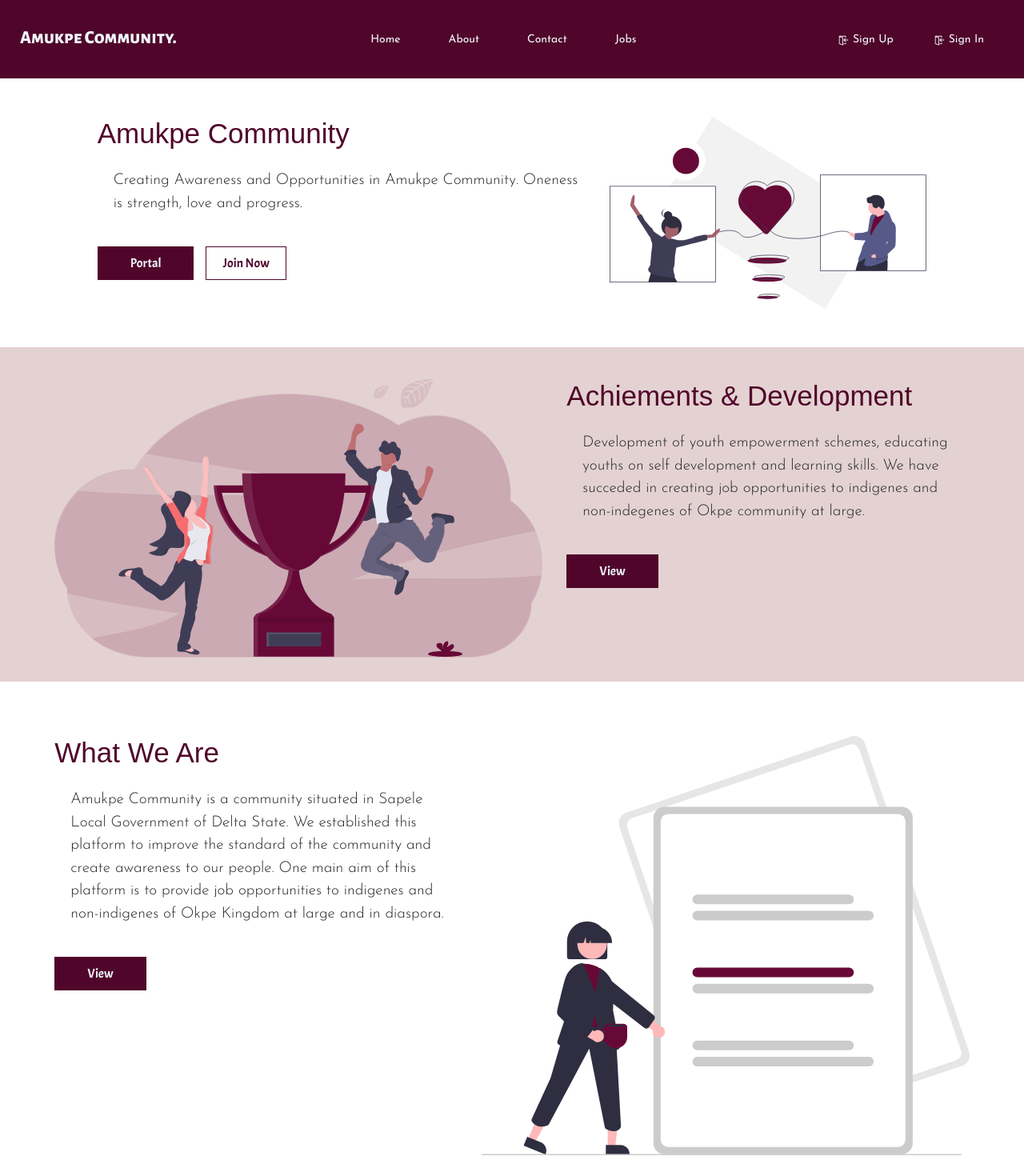
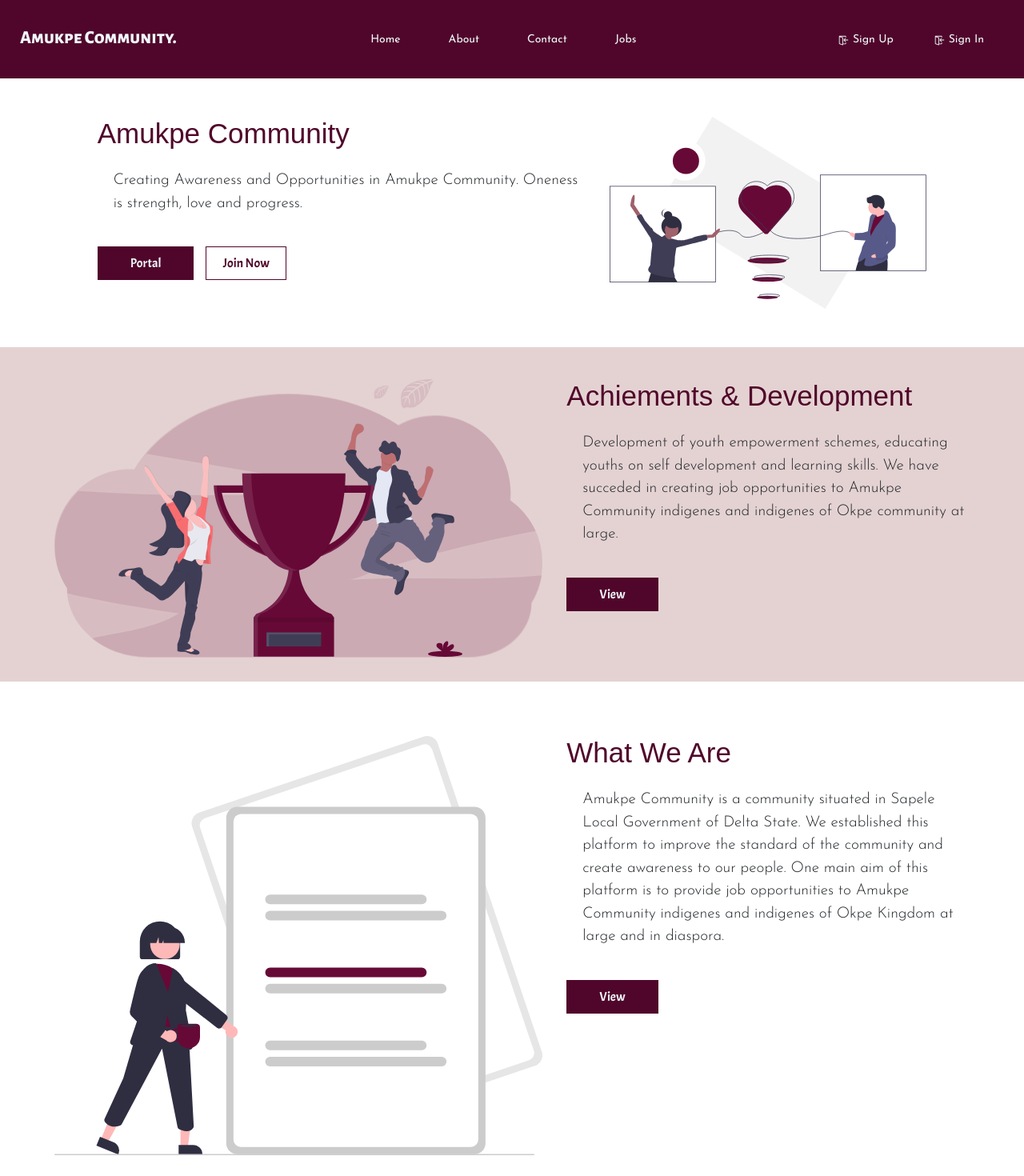
Before and after one commit to giffyonyinye/amukpe-community, a React (Create React App) app: page / in a window 1280 px wide. Shown: the top 1470 px of the page at 80% size. Built offline with nearby package versions, Linux system fonts and the light colour scheme; a web font is replaced by a local one.

Commit message:
updated the content

```diff
--- a/src/pages/Home.js
+++ b/src/pages/Home.js
@@ -53,7 +53,7 @@ const Home = () => {
 						<br />
 						<p className="subheader_text">
 							Development of youth empowerment schemes, educating youths on self development and learning skills.
-							We have succeded in creating job opportunities to indigenes and non-indegenes of Okpe community at large.
+							We have succeded in creating job opportunities to Amukpe Community indigenes and indigenes of Okpe community at large.
 						</p>
 
 						<br />
@@ -69,13 +69,22 @@ const Home = () => {
 				<br />
 				<br />
 				<div className="row justify-content-center" id="row3">
+
+					<div className="col-xl-6 col-lg-5 col-md-6 columns">
+						<img
+							src={AboutUsImg}
+							alt="JOBSVG"
+							className="img-fluid"
+						/>
+					</div>
+
 					<div className="col-xl-5 col-lg-6 col-md-6 columns">
 						<h2 className="header_text">What We Are</h2>
 						<br />
 						<p className="subheader_text">
 							Amukpe Community is a community situated in Sapele Local Government of Delta State. We established this platform to
 							improve the standard of the community and create awareness to our people. One main aim of this platform
-							is to provide job opportunities to indigenes and non-indigenes of Okpe Kingdom at large and in diaspora.
+							is to provide job opportunities to Amukpe Community indigenes and indigenes of Okpe Kingdom at large and in diaspora.
 						</p>
 
 						<br />
@@ -87,13 +96,7 @@ const Home = () => {
 							</Link>
 						</div>
 					</div>
-					<div className="col-xl-6 col-lg-5 col-md-6 columns">
-						<img
-							src={AboutUsImg}
-							alt="JOBSVG"
-							className="img-fluid"
-						/>
-					</div>
+
 				</div>
 				<br />
 				<div className="row justify-content-center" id="row2">
```
